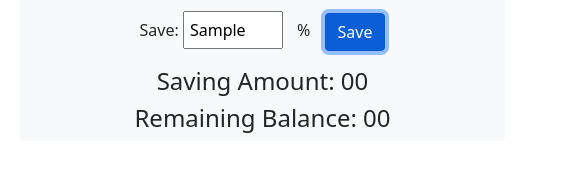
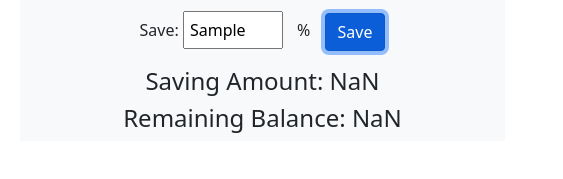
Before and after one commit to Easrib/personal-finance, a plain HTML site: page index.html in a window 1280 px wide. Both pictures are taken after typing "Sample" into the empty fields and a click on the button "Save". Shown: the part 553-732 px from the top of the page, 717-1280 px from the left. Drawn offline with nearby package versions, Linux system fonts and the light colour scheme.

Commit message:
saving-js-code-done

```diff
--- a/index.html
+++ b/index.html
@@ -49,8 +49,8 @@
                         <p>Save: <input type="text" name="" id="save-input"> <span class="percent"> % <button
                                     class="btn btn-primary" id="save-btn">Save</button>
                     </div>
-                    <h4>Saving Amount: 00</h4>
-                    <h4>Remaining Balance: 00</h4>
+                    <h4>Saving Amount: <span id="saving-amount">00</span></h4>
+                    <h4>Remaining Balance: <span id="remaining-amount">00</span></h4>
                 </div>
                 <!-- financial calculation starts here  -->
             </div>
--- a/js/app.js
+++ b/js/app.js
@@ -20,6 +20,13 @@ const calculate = document.getElementById('calculate-btn').addEventListener('cli
     balanceCalc.innerText = getIncome() - getExpense();
 });
 
-
+const savings = document.getElementById('save-btn').addEventListener('click', function () {
+    let savePercantageText = document.getElementById('save-input');
+    let savePercantage = parseFloat(savePercantageText.value);
+    let savingAmount = document.getElementById("saving-amount");
+    savingAmount.innerText = getIncome() * (savePercantage / 100);
+    let remainingBalance = document.getElementById('remaining-amount');
+    remainingBalance.innerText = getIncome() - getExpense() - parseFloat(savingAmount.innerText);
+})
 
 // financial calculation ends
```
